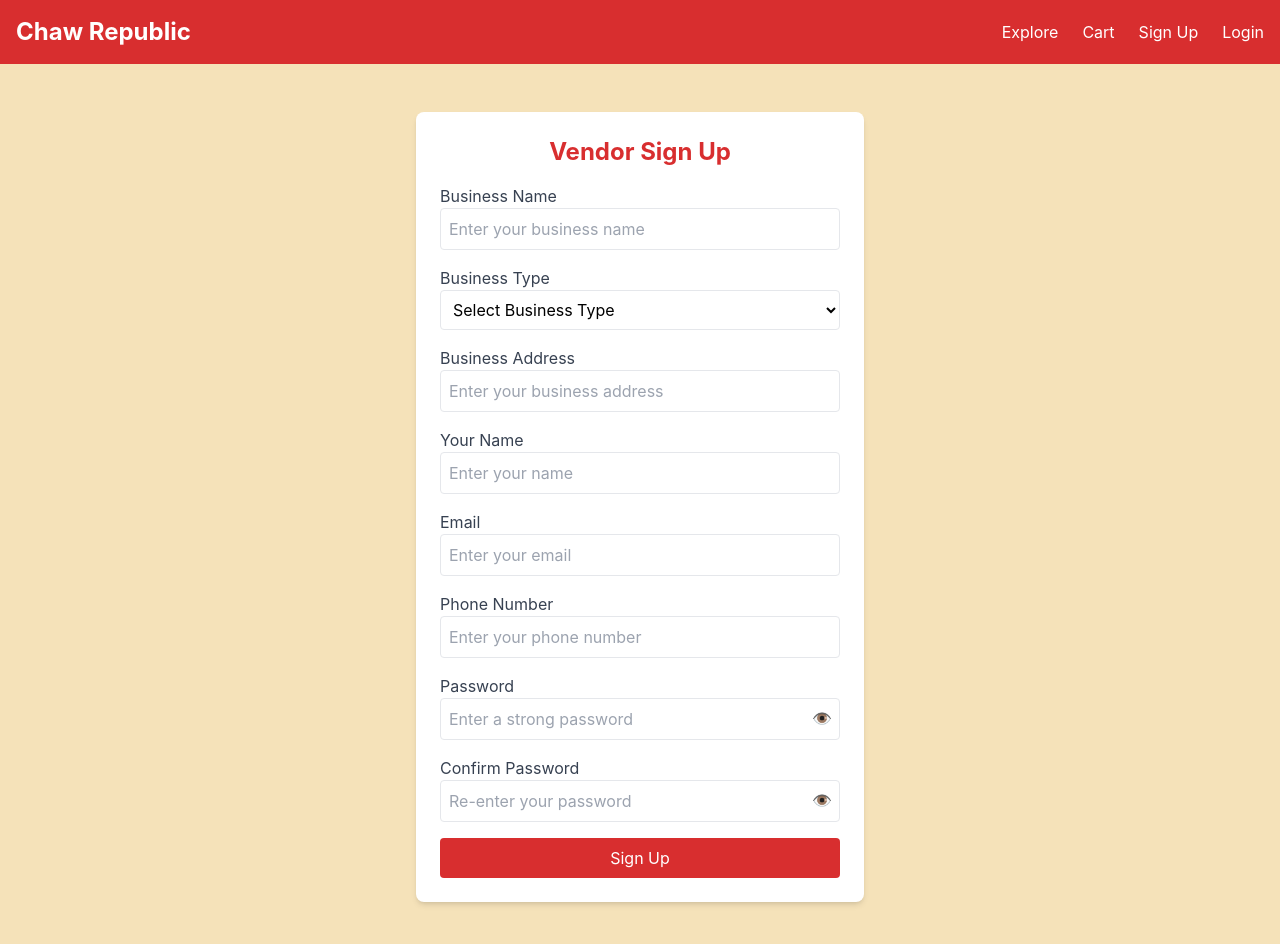
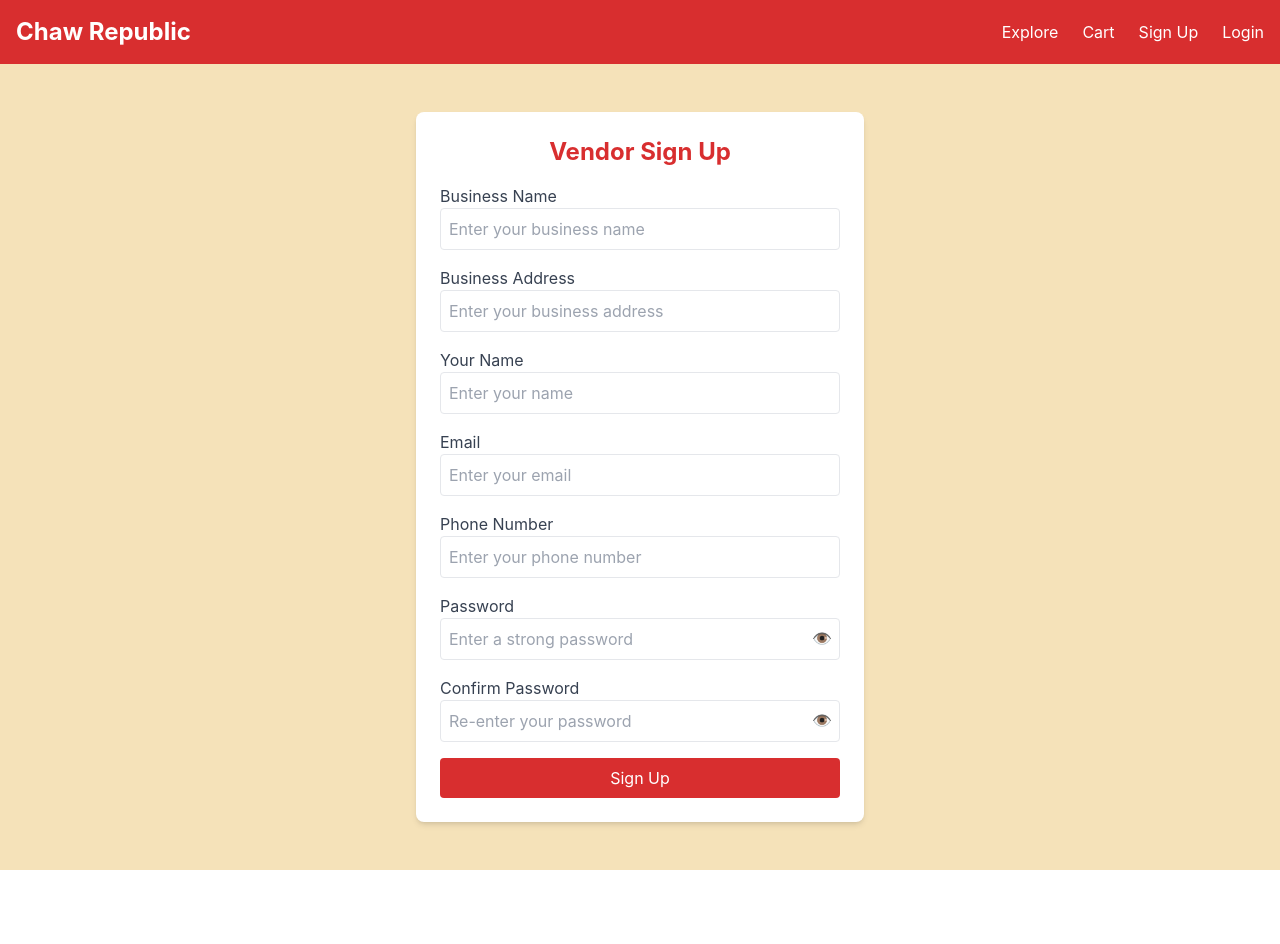
Before and after one commit to Chawlyn/chawlyn, a React (Create React App) app in the folder client/: page /vendor-signup in a window 1280 px wide. Shown: the top 944 px of the page. After the commit the page ends 870 px from the top, so only its background shows below. Built offline with nearby package versions, Linux system fonts and the light colour scheme.

Commit message:
Update VendorSignup.js
Update on Vendor Signup

```diff
--- a/client/src/pages/VendorSignup.js
+++ b/client/src/pages/VendorSignup.js
@@ -7,14 +7,12 @@ const VendorSignup = () => {
 
   const [formData, setFormData] = useState({
     businessName: '',
-    businessType: '',
-    address: '',
+    businessAddress: '',
     name: '',
     email: '',
     phoneNumber: '',
     password: '',
-    confirmPassword: '', // Still in the form, but removed before sending
-    role: 'vendor',
+    confirmPassword: '',
   });
 
   const [showPassword, setShowPassword] = useState(false);
@@ -34,14 +32,14 @@ const VendorSignup = () => {
       return;
     }
 
+    // Create a new object without confirmPassword before sending to backend
+    const { confirmPassword, ...dataToSend } = formData;
+
     try {
-      // Remove confirmPassword before sending to backend
-      const { confirmPassword, ...dataToSend } = formData;
-
       // API request to backend
       const response = await axios.post(
         'https://chaw-republic-backend.onrender.com/api/v1/vendor/register',
-        dataToSend
+        dataToSend // Send data without confirmPassword
       );
 
       console.log('Server Response:', response.data);
@@ -72,30 +70,13 @@ const VendorSignup = () => {
             />
           </div>
 
-          {/* Business Type Field */}
-          <div>
-            <label className="block text-gray-700">Business Type</label>
-            <select
-              name="businessType"
-              value={formData.businessType}
-              onChange={handleChange}
-              className="w-full p-2 border rounded bg-white"
-              required
-            >
-              <option value="">Select Business Type</option>
-              <option value="restaurant">Restaurant</option>
-              <option value="fast_food">Fast Food</option>
-              <option value="local_cuisine">Local Cuisine</option>
-            </select>
-          </div>
-
           {/* Business Address Field */}
           <div>
             <label className="block text-gray-700">Business Address</label>
             <input
               type="text"
-              name="address"
-              value={formData.address}
+              name="businessAddress"
+              value={formData.businessAddress}
               onChange={handleChange}
               className="w-full p-2 border rounded"
               placeholder="Enter your business address"
```
